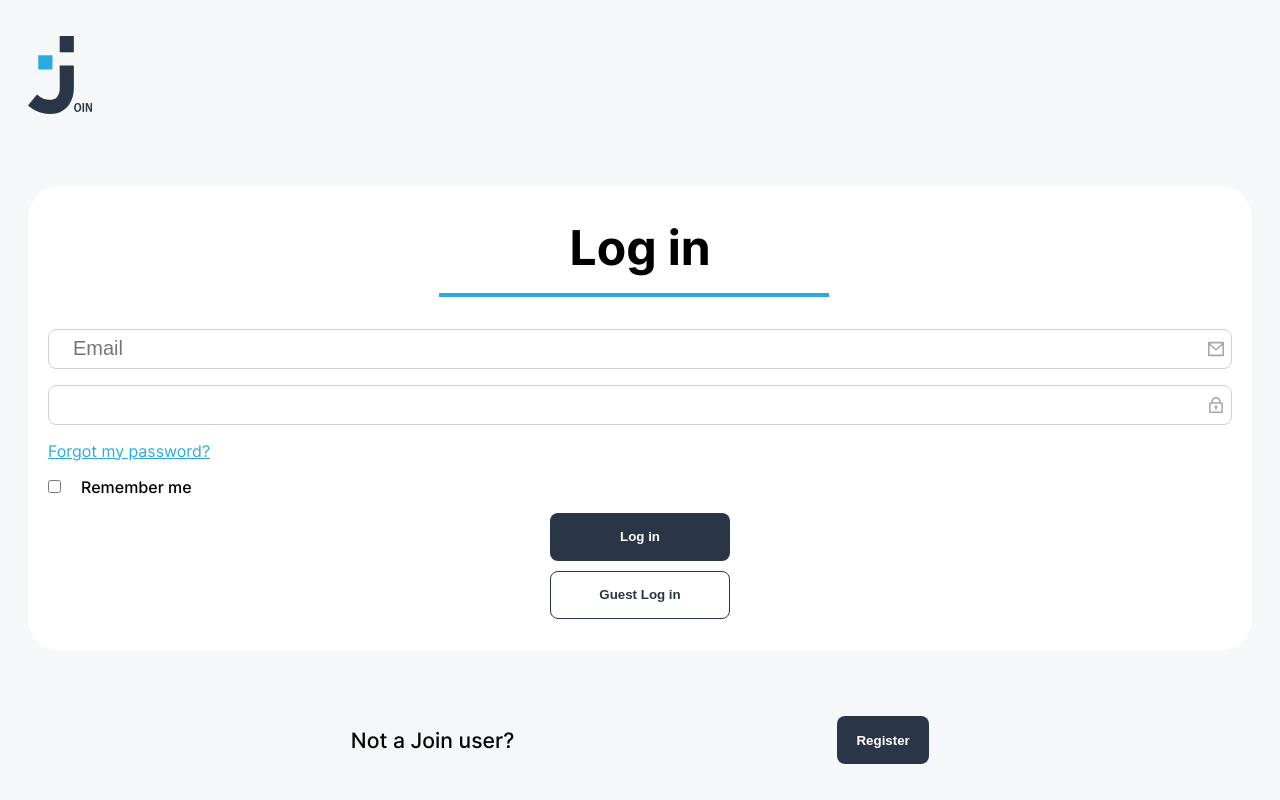
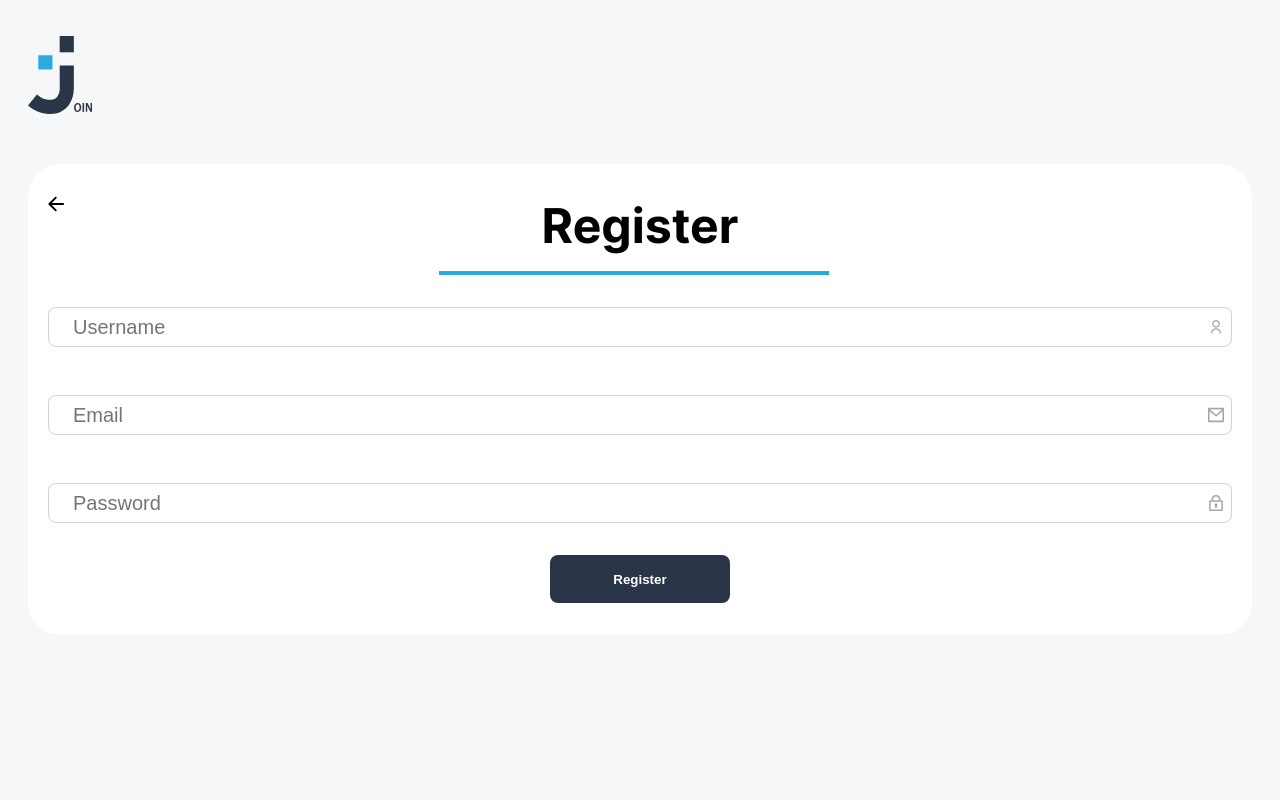
Before and after one commit to GeorgStrassberger/ng_join, an Angular app: page / in a window 1280 px wide. Built offline with nearby package versions, Linux system fonts and the light colour scheme.

Commit message:
creating register template

```diff
--- a/src/app/app.component.html
+++ b/src/app/app.component.html
@@ -1,3 +1,3 @@
-<app-login></app-login>
+<!-- <app-login></app-login> -->
 
-<!-- <app-register></app-register> -->
+<app-register></app-register>
--- a/src/app/auth/login/login.component.html
+++ b/src/app/auth/login/login.component.html
@@ -45,7 +45,7 @@
         </div>
         <!-- Password -->
         <div class="tf__container">
-          <input class="tf" type="password" />
+          <input class="tf" type="password" placeholder="Password" />
           <svg class="tf__icon" viewBox="0 0 19 21">
             <path
               d="M3.5 7V6C3.5 4.4087 4.13214 2.88258 5.25736 1.75736C6.38258 0.632141 7.9087 0 9.5 0C11.0913 0 12.6174 0.632141 13.7426 1.75736C14.8679 2.88258 15.5 4.4087 15.5 6V7H17.5C17.7652 7 18.0196 7.10536 18.2071 7.29289C18.3946 7.48043 18.5 7.73478 18.5 8V20C18.5 20.2652 18.3946 20.5196 18.2071 20.7071C18.0196 20.8946 17.7652 21 17.5 21H1.5C1.23478 21 0.98043 20.8946 0.792893 20.7071C0.605357 20.5196 0.5 20.2652 0.5 20V8C0.5 7.73478 0.605357 7.48043 0.792893 7.29289C0.98043 7.10536 1.23478 7 1.5 7H3.5ZM16.5 9H2.5V19H16.5V9ZM8.5 14.732C8.11872 14.5119 7.82072 14.1721 7.65224 13.7653C7.48376 13.3586 7.4542 12.9076 7.56815 12.4823C7.6821 12.057 7.93319 11.6813 8.28248 11.4132C8.63177 11.1452 9.05973 10.9999 9.5 10.9999C9.94027 10.9999 10.3682 11.1452 10.7175 11.4132C11.0668 11.6813 11.3179 12.057 11.4319 12.4823C11.5458 12.9076 11.5162 13.3586 11.3478 13.7653C11.1793 14.1721 10.8813 14.5119 10.5 14.732V17H8.5V14.732ZM5.5 7H13.5V6C13.5 4.93913 13.0786 3.92172 12.3284 3.17157C11.5783 2.42143 10.5609 2 9.5 2C8.43913 2 7.42172 2.42143 6.67157 3.17157C5.92143 3.92172 5.5 4.93913 5.5 6V7Z"
@@ -54,10 +54,12 @@
           </svg>
         </div>
         <!-- Forgot Password -->
-        <a href="#" class="link">Forgot my password?</a>
+        <div class="link__container">
+          <a href="#" class="link">Forgot my password?</a>
+        </div>
         <!-- Remember me -->
 
-        <div class="tf__container">
+        <div class="cb__container">
           <input class="cb" type="checkbox" name="remember" id="remember" />
           <label class="cb__label" for="remember">Remember me</label>
         </div>
--- a/src/app/auth/login/login.component.scss
+++ b/src/app/auth/login/login.component.scss
@@ -1,27 +1,28 @@
 @use "sass:math" as math;
 @import "../../../variables.scss";
+@import "../../../mixin.scss";
 section {
   background-color: $color-secondary;
   height: 100%;
   display: flex;
   flex-direction: column;
-  justify-content: space-between;
+  justify-content: flex-start;
 }
 
 .logo__container {
   width: 100%;
+  min-height: 6rem;
+  height: 8rem;
   background-color: $color-secondary;
 }
 
 .logo {
-  height: $logo-height;
-  width: $logo-width;
+  height: $logo-size-height;
+  width: $logo-size-width;
 }
 
-// ##############
-// #### CARD ####
-// ##############
 .card {
+  position: relative;
   background-color: $color-white;
   display: flex;
   flex-direction: column;
@@ -32,7 +33,7 @@ section {
 }
 
 .card__header {
-  padding-bottom: 2rem;
+  padding-bottom: 1rem;
   display: flex;
   flex-direction: column;
   align-items: center;
@@ -69,6 +70,7 @@ section {
   display: flex;
   flex-direction: row;
   align-items: center;
+  margin-block: 1rem;
 }
 
 .tf {
@@ -82,10 +84,9 @@ section {
 }
 
 .tf__icon {
+  @include icon;
   position: absolute;
   right: math.div($icon-size, 2);
-  height: $icon-size;
-  width: $icon-size;
 }
 
 .link {
@@ -108,10 +109,8 @@ section {
   justify-content: center;
 }
 
-// ##############
-// #### CARD ####
-// ##############
 .footer {
+  flex: 1 1 100px;
   display: flex;
   flex-direction: row;
   align-items: center;
@@ -122,40 +121,3 @@ section {
   font-size: 1.325rem;
   font-weight: 500;
 }
-
-// ##### BUTTONS #####
-@mixin btn {
-  font-weight: 600;
-  border-radius: 0.5rem;
-  height: 3rem;
-  border: 0.0625rem solid $color-primary;
-}
-
-.btn__primary {
-  @include btn;
-  background-color: $color-primary;
-  color: $color-white;
-  border: none;
-  width: $btn-size-small;
-  &--large {
-    @extend .btn__primary;
-    width: $btn-size-large;
-  }
-  &:hover {
-    background-color: $color-primary-hover;
-  }
-}
-
-.btn__secondary {
-  @include btn;
-  background-color: $color-white;
-  color: $color-primary;
-  width: $btn-size-small;
-  &--large {
-    @extend .btn__secondary;
-    width: $btn-size-large;
-  }
-  &:hover {
-    background-color: $color-secondary;
-  }
-}
--- a/src/app/auth/register/register.component.html
+++ b/src/app/auth/register/register.component.html
@@ -1,4 +1,84 @@
+<section>
+  <div class="logo__container">
+    <svg class="logo" viewBox="0 0 32 40">
+      <path d="M22.927 0H15.8389V8.15477H22.927V0Z" fill="#2A3647" />
+      <path
+        d="M15.8392 14.7871H22.9273V26.2881C22.9597 29.0556 22.1721 31.7702 20.6646 34.0869C19.1761 36.3378 16.3027 39.0159 10.9866 39.0159C5.19613 39.0159 1.8211 36.2776 0 34.777L4.47096 29.262C6.24844 30.7133 7.96049 31.9072 11.0138 31.9072C13.3256 31.9072 14.2471 30.9652 14.7869 30.1437C15.5207 29.0027 15.9003 27.6683 15.8774 26.31L15.8392 14.7871Z"
+        fill="#2A3647"
+      />
+      <path
+        d="M12.2239 9.63867H5.13574V16.7584H12.2239V9.63867Z"
+        fill="#29ABE2"
+      />
+      <path
+        d="M26.6409 35.6748C26.6409 37.1918 25.8721 38.0079 24.798 38.0079C23.7239 38.0079 23.0205 37.0385 23.0205 35.7515C23.0205 34.4645 23.7457 33.4458 24.858 33.4458C25.9703 33.4458 26.6409 34.448 26.6409 35.6748ZM23.8438 35.7351C23.8438 36.6497 24.2091 37.3233 24.8362 37.3233C25.4632 37.3233 25.8176 36.6113 25.8176 35.6803C25.8176 34.8643 25.4904 34.0975 24.8362 34.0975C24.1819 34.0975 23.8438 34.8369 23.8438 35.7351Z"
+        fill="#2A3647"
+      />
+      <path
+        d="M28.0478 33.5117V37.9369H27.2627V33.5117H28.0478Z"
+        fill="#2A3647"
+      />
+      <path
+        d="M28.8975 37.9369V33.5117H29.7698L30.7077 35.3355C30.9491 35.8123 31.1639 36.3023 31.351 36.8032C31.302 36.2555 31.2802 35.6257 31.2802 34.9247V33.5117H31.9999V37.9369H31.1875L30.2387 36.0748C29.9876 35.5857 29.7637 35.0828 29.5681 34.5687C29.5681 35.1164 29.6063 35.7353 29.6063 36.4965V37.9314L28.8975 37.9369Z"
+        fill="#2A3647"
+      />
+    </svg>
+  </div>
 
-<div>
-    register
-</div>
+  <div class="card">
+    <!-- in eine extra komponente (headline) -->
+    <div class="card__header">
+      <!-- return button -->
+      <div class="return">
+        <svg class="return__icon" viewBox="0 0 16 16">
+          <path
+            d="M3.828 6.99968H15C15.5523 6.99968 16 7.44739 16 7.99968C16 8.55196 15.5523 8.99968 15 8.99968H3.828L8.485 13.6567C8.87547 14.0471 8.87547 14.6802 8.485 15.0707C8.09453 15.4611 7.46147 15.4611 7.071 15.0707L0.707106 8.70679C0.316582 8.31626 0.316582 7.6831 0.707107 7.29257L7.071 0.92868C7.46147 0.538214 8.09453 0.538214 8.485 0.92868C8.87547 1.31914 8.87547 1.95221 8.485 2.34268L3.828 6.99968Z"
+          />
+        </svg>
+      </div>
+      <div class="card__headline">Register</div>
+      <div class="card__header-underline"></div>
+    </div>
+    <div class="card__content">
+      <form class="form">
+        <!-- User -->
+        <div class="tf__container">
+          <input class="tf" type="text" placeholder="Username" />
+          <svg class="tf__icon" viewBox="0 0 24 25">
+            <path
+              d="M4 22.5C4 20.3783 4.84285 18.3434 6.34315 16.8431C7.84344 15.3429 9.87827 14.5 12 14.5C14.1217 14.5 16.1566 15.3429 17.6569 16.8431C19.1571 18.3434 20 20.3783 20 22.5H18C18 20.9087 17.3679 19.3826 16.2426 18.2574C15.1174 17.1321 13.5913 16.5 12 16.5C10.4087 16.5 8.88258 17.1321 7.75736 18.2574C6.63214 19.3826 6 20.9087 6 22.5H4ZM12 13.5C8.685 13.5 6 10.815 6 7.5C6 4.185 8.685 1.5 12 1.5C15.315 1.5 18 4.185 18 7.5C18 10.815 15.315 13.5 12 13.5ZM12 11.5C14.21 11.5 16 9.71 16 7.5C16 5.29 14.21 3.5 12 3.5C9.79 3.5 8 5.29 8 7.5C8 9.71 9.79 11.5 12 11.5Z"
+              fill="#A8A8A8"
+            />
+          </svg>
+        </div>
+        <!-- Email -->
+        <div class="tf__container">
+          <input class="tf" type="email" placeholder="Email" />
+          <svg class="tf__icon" viewBox="0 0 20 19">
+            <path
+              d="M1 0.5H19C19.2652 0.5 19.5196 0.605357 19.7071 0.792893C19.8946 0.98043 20 1.23478 20 1.5V17.5C20 17.7652 19.8946 18.0196 19.7071 18.2071C19.5196 18.3946 19.2652 18.5 19 18.5H1C0.734784 18.5 0.48043 18.3946 0.292893 18.2071C0.105357 18.0196 0 17.7652 0 17.5V1.5C0 1.23478 0.105357 0.98043 0.292893 0.792893C0.48043 0.605357 0.734784 0.5 1 0.5ZM18 4.738L10.072 11.838L2 4.716V16.5H18V4.738ZM2.511 2.5L10.061 9.162L17.502 2.5H2.511Z"
+              fill="#A8A8A8"
+            />
+          </svg>
+        </div>
+        <!-- Password -->
+        <div class="tf__container">
+          <input class="tf" type="password" placeholder="Password" />
+          <svg class="tf__icon" viewBox="0 0 19 21">
+            <path
+              d="M3.5 7V6C3.5 4.4087 4.13214 2.88258 5.25736 1.75736C6.38258 0.632141 7.9087 0 9.5 0C11.0913 0 12.6174 0.632141 13.7426 1.75736C14.8679 2.88258 15.5 4.4087 15.5 6V7H17.5C17.7652 7 18.0196 7.10536 18.2071 7.29289C18.3946 7.48043 18.5 7.73478 18.5 8V20C18.5 20.2652 18.3946 20.5196 18.2071 20.7071C18.0196 20.8946 17.7652 21 17.5 21H1.5C1.23478 21 0.98043 20.8946 0.792893 20.7071C0.605357 20.5196 0.5 20.2652 0.5 20V8C0.5 7.73478 0.605357 7.48043 0.792893 7.29289C0.98043 7.10536 1.23478 7 1.5 7H3.5ZM16.5 9H2.5V19H16.5V9ZM8.5 14.732C8.11872 14.5119 7.82072 14.1721 7.65224 13.7653C7.48376 13.3586 7.4542 12.9076 7.56815 12.4823C7.6821 12.057 7.93319 11.6813 8.28248 11.4132C8.63177 11.1452 9.05973 10.9999 9.5 10.9999C9.94027 10.9999 10.3682 11.1452 10.7175 11.4132C11.0668 11.6813 11.3179 12.057 11.4319 12.4823C11.5458 12.9076 11.5162 13.3586 11.3478 13.7653C11.1793 14.1721 10.8813 14.5119 10.5 14.732V17H8.5V14.732ZM5.5 7H13.5V6C13.5 4.93913 13.0786 3.92172 12.3284 3.17157C11.5783 2.42143 10.5609 2 9.5 2C8.43913 2 7.42172 2.42143 6.67157 3.17157C5.92143 3.92172 5.5 4.93913 5.5 6V7Z"
+              fill="#A8A8A8"
+            />
+          </svg>
+        </div>
+
+        <!-- Buttons -->
+        <div class="button__container">
+          <button class="btn__primary--large" type="submit">Register</button>
+        </div>
+      </form>
+    </div>
+  </div>
+
+  <div class="footer"></div>
+</section>
--- a/src/app/auth/register/register.component.scss
+++ b/src/app/auth/register/register.component.scss
@@ -0,0 +1,123 @@
+@use "sass:math" as math;
+@import "../../../variables.scss";
+@import "../../../mixin.scss";
+section {
+  background-color: $color-secondary;
+  height: 100%;
+  display: flex;
+  flex-direction: column;
+  justify-content: flex-start;
+}
+
+.logo__container {
+  width: 100%;
+  min-height: 6rem;
+  height: 8rem;
+  background-color: $color-secondary;
+}
+
+.logo {
+  height: $logo-size-height;
+  width: $logo-size-width;
+}
+
+.card {
+  position: relative;
+  background-color: $color-white;
+  display: flex;
+  flex-direction: column;
+  width: 100%;
+  border-radius: 2rem;
+  padding-inline: 1.25rem;
+  padding-block: 2rem;
+}
+
+.card__header {
+  position: relative;
+  padding-bottom: 1rem;
+  display: flex;
+  flex-direction: column;
+  align-items: center;
+  justify-content: center;
+}
+
+.card__headline {
+  text-align: center;
+  font-weight: 700;
+  font-size: 3rem;
+}
+
+.card__header-underline {
+  margin-top: 1rem;
+  height: 0.25rem;
+  width: 100%;
+  background-image: linear-gradient(
+    90deg,
+    transparent 33%,
+    $color-blue 33%,
+    $color-blue 66%,
+    transparent 66%
+  );
+}
+
+.form {
+  display: flex;
+  flex-direction: column;
+  gap: 1rem;
+}
+
+.tf__container {
+  position: relative;
+  display: flex;
+  flex-direction: row;
+  align-items: center;
+  margin-block: 1rem;
+}
+
+.tf {
+  height: 2.5rem;
+  font-size: 1.25rem;
+  padding-inline: 1.5rem;
+  border-radius: 0.5rem;
+  outline: none;
+  width: 100%;
+  border: 1px solid $color-grey;
+}
+
+.return {
+  position: absolute;
+  top: 0;
+  left: 0;
+}
+
+.return__icon {
+  @include icon;
+  transition: transform 225ms ease-in-out;
+  &:hover {
+    cursor: pointer;
+    transform: scale(1.5);
+    transition: transform 225ms ease-in-out;
+  }
+}
+
+.tf__icon {
+  @include icon;
+  position: absolute;
+  right: math.div($icon-size, 2);
+}
+
+.button__container {
+  display: flex;
+  flex-direction: column;
+  gap: 0.625rem;
+  align-items: center;
+  justify-content: center;
+}
+
+.footer {
+  flex: 1 1 100px;
+  display: flex;
+  flex-direction: row;
+  align-items: center;
+  justify-content: space-evenly;
+}
--- /dev/null
+++ b/src/mixin.scss
@@ -0,0 +1,45 @@
+@use "sass:color";
+@use "sass:math";
+@import "variables.scss";
+//  #### ICONs ####
+@mixin icon {
+  height: $icon-size;
+  width: $icon-size;
+}
+
+// ##### BUTTONs #####
+@mixin btn {
+  font-weight: 600;
+  border-radius: 0.5rem;
+  height: 3rem;
+  border: 0.0625rem solid $color-primary;
+}
+
+.btn__primary {
+  @include btn;
+  background-color: $color-primary;
+  color: $color-white;
+  border: none;
+  width: $btn-size-small;
+  &--large {
+    @extend .btn__primary;
+    width: $btn-size-large;
+  }
+  &:hover {
+    background-color: $color-primary-hover;
+  }
+}
+
+.btn__secondary {
+  @include btn;
+  background-color: $color-white;
+  color: $color-primary;
+  width: $btn-size-small;
+  &--large {
+    @extend .btn__secondary;
+    width: $btn-size-large;
+  }
+  &:hover {
+    background-color: $color-secondary;
+  }
+}
--- a/src/styles.scss
+++ b/src/styles.scss
@@ -1,6 +1,7 @@
 /* You can add global styles to this file, and also import other style files */
 
 @import "variables.scss";
+@improt "mixin.scss";
 // @import "../node_modules/bootstrap/scss/bootstrap";
 @font-face {
   font-family: "Inter";
--- a/src/variables.scss
+++ b/src/variables.scss
@@ -12,8 +12,8 @@ $color-red: #ff3d00;
 $color-green: #7ae229;
 $color-yellow: #ffa800;
 // Sizes
-$logo-width: 4rem;
-$logo-height: 5rem;
+$logo-size-width: 4rem;
+$logo-size-height: 5rem;
 $icon-size: 1rem;
 $btn-size-small: 5.75rem;
 $btn-size-large: 11.25rem;
```
